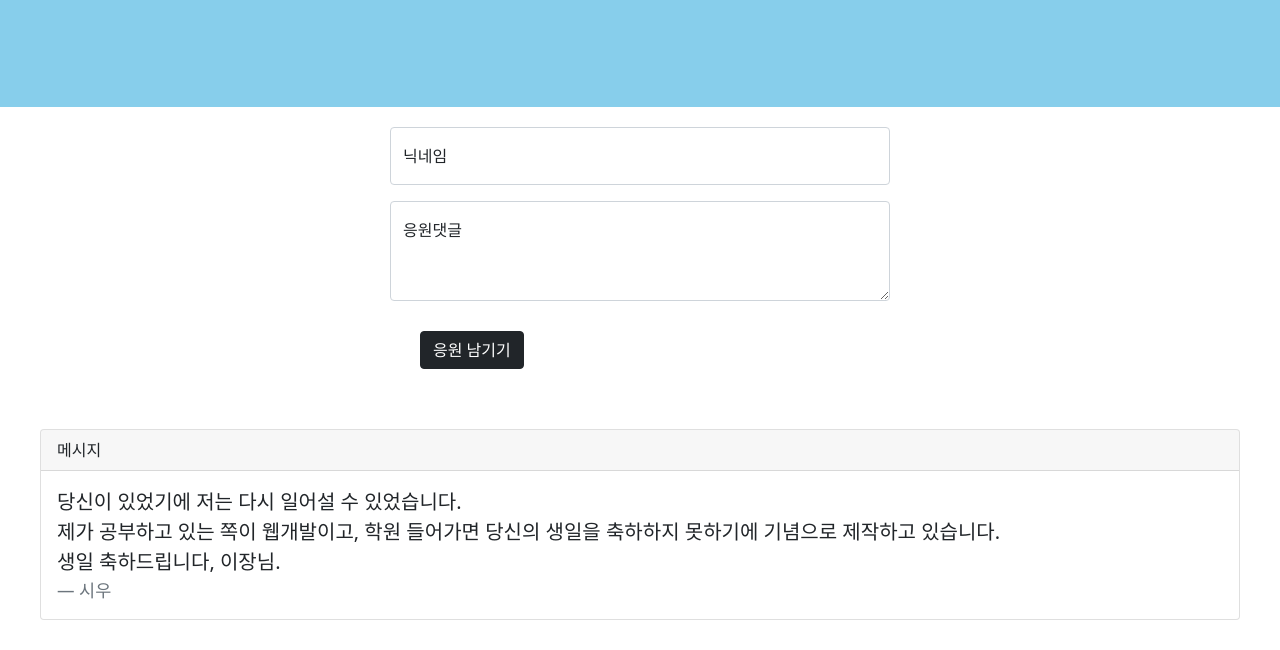
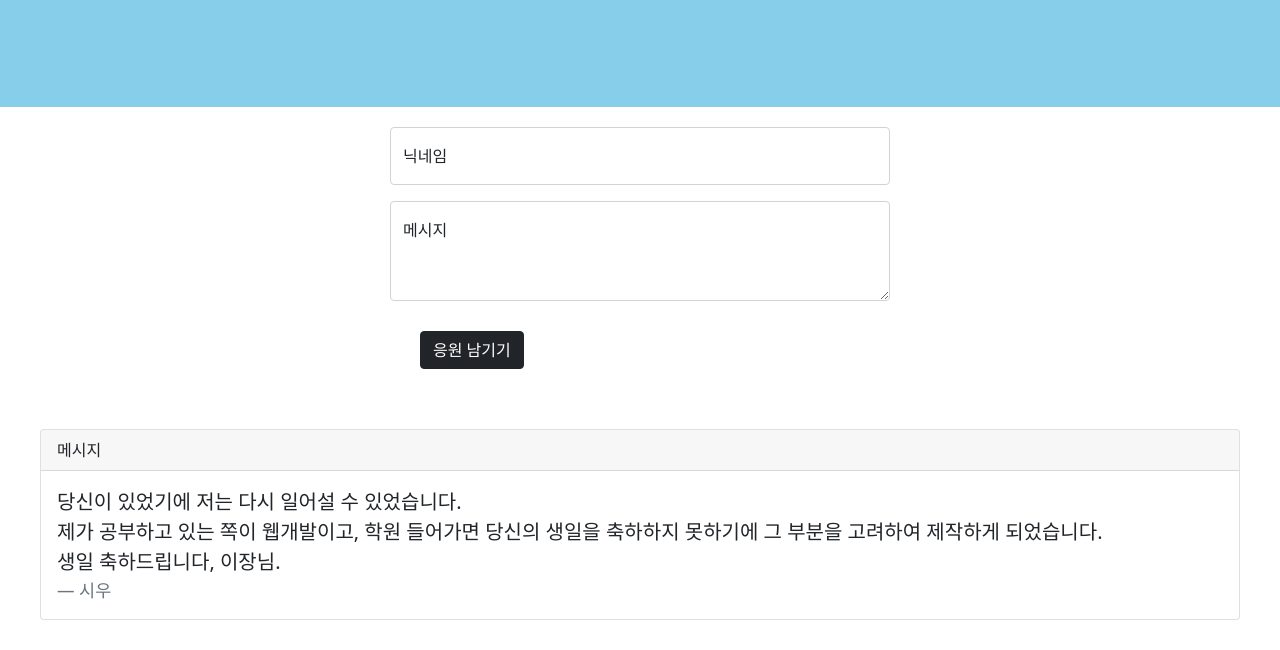
Before and after one commit to nian-3889/study, a plain HTML site: page frontend/project/index.html in a window 1280 px wide. Shown: the part 193-843 px from the top of the page. Drawn offline with nearby package versions, Linux system fonts and the light colour scheme.

Commit message:
Update index.html

```diff
--- a/frontend/project/index.html
+++ b/frontend/project/index.html
@@ -28,7 +28,7 @@
             <div class="form-floating">
                 <textarea class="form-control" placeholder="Leave a comment here" id="comment"
                     style="height: 100px"></textarea>
-                <label for="floatingTextarea2">응원댓글</label>
+                <label for="floatingTextarea2">메시지</label>
             </div>
             <button onclick="save_comment()" type="button" class="btn btn-dark">응원 남기기</button>
         </div>
@@ -40,7 +40,7 @@
         <div class="card-body">
           <blockquote class="blockquote mb-0">
             <p>당신이 있었기에 저는 다시 일어설 수 있었습니다.<br>
-            제가 공부하고 있는 쪽이 웹개발이고, 학원 들어가면 당신의 생일을 축하하지 못하기에 기념으로 제작하고 있습니다.<br>
+            제가 공부하고 있는 쪽이 웹개발이고, 학원 들어가면 당신의 생일을 축하하지 못하기에 그 부분을 고려하여 제작하게 되었습니다.<br>
             생일 축하드립니다, 이장님.</p>
             <footer class="blockquote-footer">시우<cite title="Source Title"></cite></footer>
           </blockquote>
```
